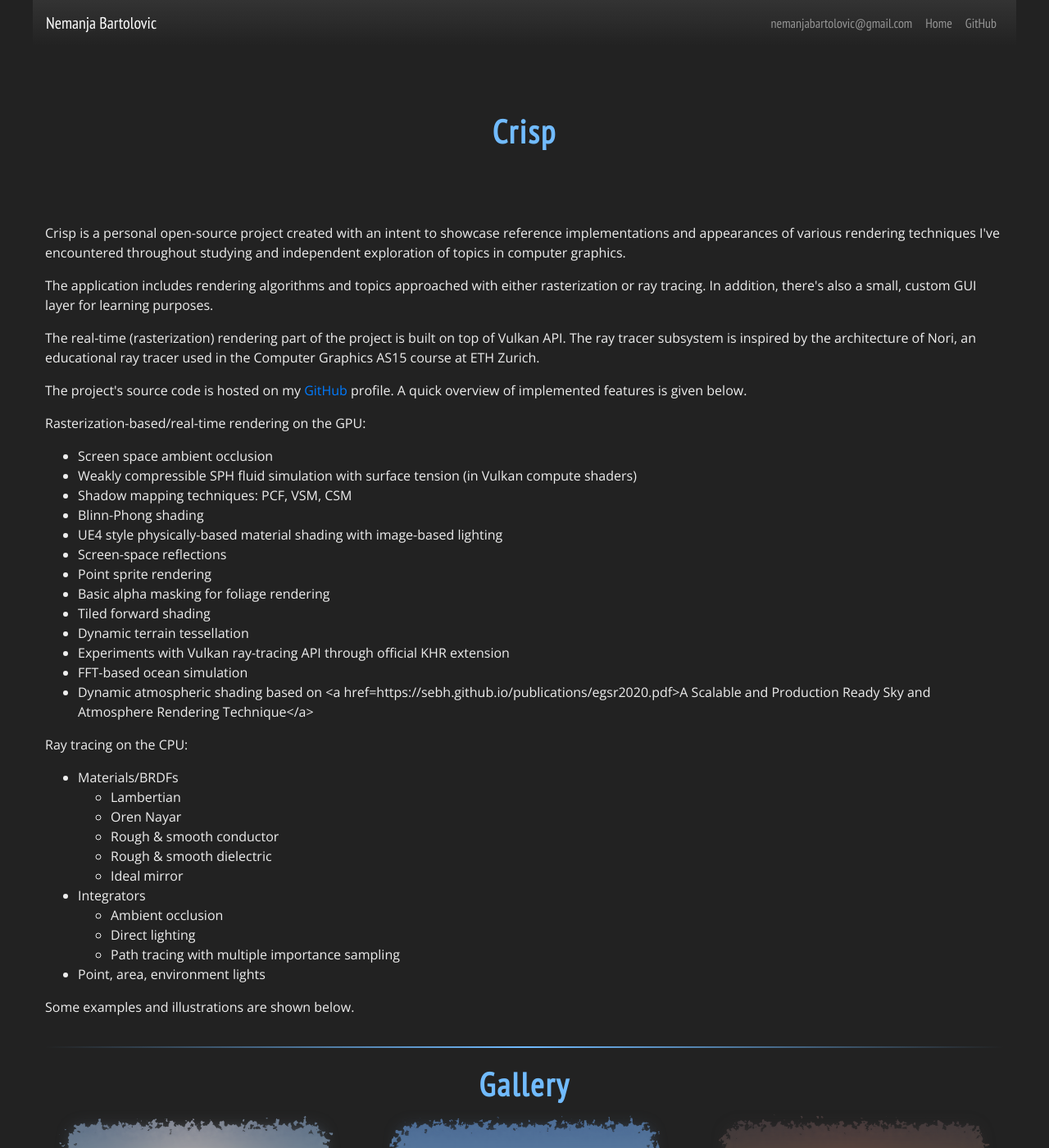
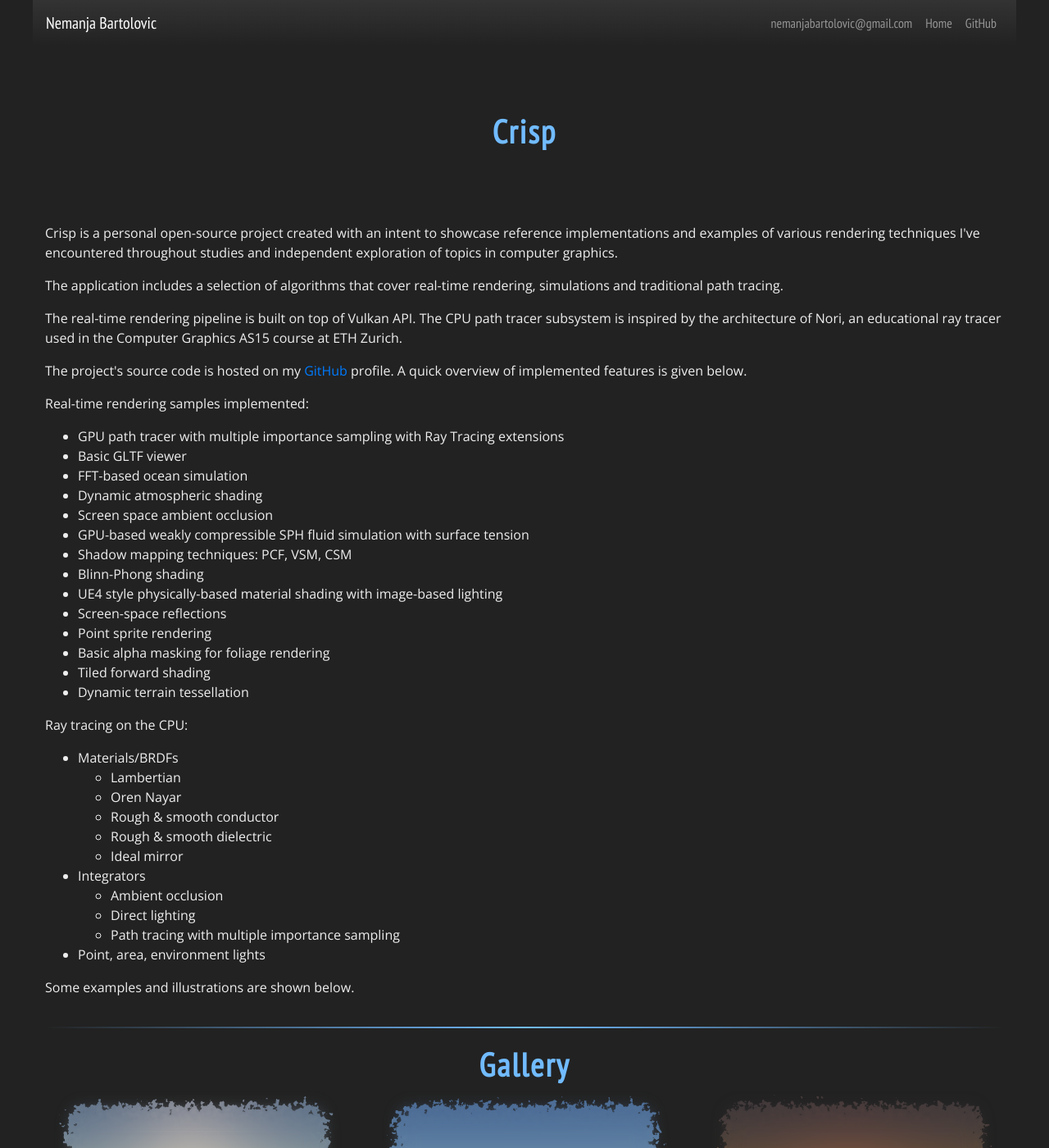
Before and after one commit to FallenShard/FallenShard.github.io, a Jekyll site: the page built from crisp.md, in a window 1280 px wide and 1400 px high. Shown: the whole window at 82% size. Built offline with Jekyll 4.4.1, drawn with Linux system fonts in a browser that asks for light colours; some of the changed text lies outside the part shown.

Commit message:
Add path tracing and gltf example image

```diff
--- a/crisp.md
+++ b/crisp.md
@@ -6,16 +6,15 @@
 <div class="col-12 content-text">
 
     <p>
-        Crisp is a personal open-source project created with an intent to showcase reference implementations and appearances
-        of various rendering techniques I've encountered throughout studying and independent exploration of topics in computer
+        Crisp is a personal open-source project created with an intent to showcase reference implementations and examples
+        of various rendering techniques I've encountered throughout studies and independent exploration of topics in computer
         graphics.
     </p>
     <p>
-        The application includes rendering algorithms and topics approached with either rasterization or ray tracing.
-        In addition, there's also a small, custom GUI layer for learning purposes.
+        The application includes a selection of algorithms that cover real-time rendering, simulations and traditional path tracing.
     </p>
     <p>
-        The real-time (rasterization) rendering part of the project is built on top of Vulkan API. The ray tracer subsystem is inspired by
+        The real-time rendering pipeline is built on top of Vulkan API. The CPU path tracer subsystem is inspired by
         the architecture of Nori, an educational ray tracer used in the Computer Graphics AS15 course at ETH Zurich.
     </p>
     <p>
@@ -23,10 +22,14 @@
         overview of implemented features is given below.
     </p>
     <p>
-        Rasterization-based/real-time rendering on the GPU:
+        Real-time rendering samples implemented:
         <ul>
+            <li>GPU path tracer with multiple importance sampling with Ray Tracing extensions</li>
+            <li>Basic GLTF viewer</li>
+            <li>FFT-based ocean simulation</li>
+            <li>Dynamic atmospheric shading</li>
             <li>Screen space ambient occlusion</li>
-            <li>Weakly compressible SPH fluid simulation with surface tension (in Vulkan compute shaders)</li>
+            <li>GPU-based weakly compressible SPH fluid simulation with surface tension</li>
             <li>Shadow mapping techniques: PCF, VSM, CSM</li>
             <li>Blinn-Phong shading</li>
             <li>UE4 style physically-based material shading with image-based lighting</li>
@@ -35,11 +38,6 @@
             <li>Basic alpha masking for foliage rendering</li>
             <li>Tiled forward shading</li>
             <li>Dynamic terrain tessellation</li>
-            <li>Experiments with Vulkan ray-tracing API through official KHR extension</li>
-            <li>FFT-based ocean simulation</li>
-            <li>Dynamic atmospheric shading based on <a href=https://sebh.github.io/publications/egsr2020.pdf>A Scalable and
-                    Production
-                    Ready Sky and Atmosphere Rendering Technique</a></li>
         </ul>
     </p>
     <p>
@@ -183,6 +181,20 @@
     </figure>
 </div>
 
+<div class="col-4">
+    <figure class="figure">
+        <img src="assets/images/crisp/gltf_render.png" class="figure-img img-fluid rounded" alt="Fluid">
+        <figcaption class="figure-caption text-center">GLTF Helmet</figcaption>
+    </figure>
+</div>
+
+<div class="col-4">
+    <figure class="figure">
+        <img src="assets/images/crisp/vulkan_ray_tracing.png" class="figure-img img-fluid rounded" alt="Fluid">
+        <figcaption class="figure-caption text-center">Vulkan Path Tracer</figcaption>
+    </figure>
+</div>
+
 <div class="col-12 content-text">
     <div class="line-breaker"></div>
     <p>
```
Also changed, not shown: assets/images/crisp/gltf_render.png (added), assets/images/crisp/vulkan_ray_tracing.png (added).
